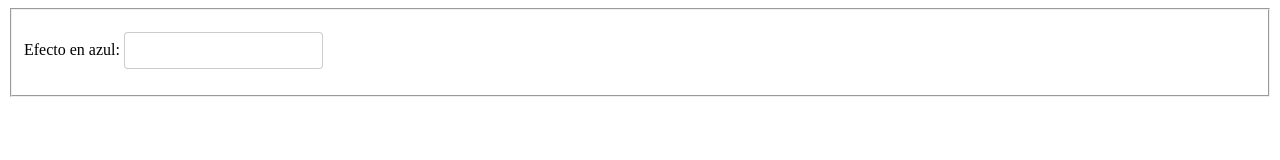
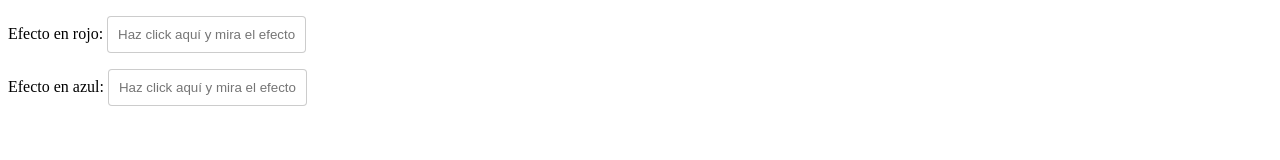
Before and after one commit to claudiasg/proyectoPaquetesNPM, a website: page index.html in a window 1280 px wide. Drawn offline with Linux system fonts and the light colour scheme.

Commit message:
Modificando el index con 2 colores de focus

```diff
--- a/index.html
+++ b/index.html
@@ -11,12 +11,14 @@
   </head>
   <body>
     <form class="" action="" method="">
-  		<fieldset>
-        <p>
-          <label>Efecto en azul: </label>
-          <input type="text" name="campo" class="azul" placeholder="">
-        </p>
-      </fieldset>
+      <p>
+        <label>Efecto en rojo: </label>
+        <input type="text" name="campo" class="rojo" placeholder="Haz click aquí y mira el efecto">
+      </p>
+      <p>
+        <label>Efecto en azul: </label>
+        <input type="text" name="campo" class="azul" placeholder="Haz click aquí y mira el efecto">
+      </p>
   	</form>
 
   </body>
```
